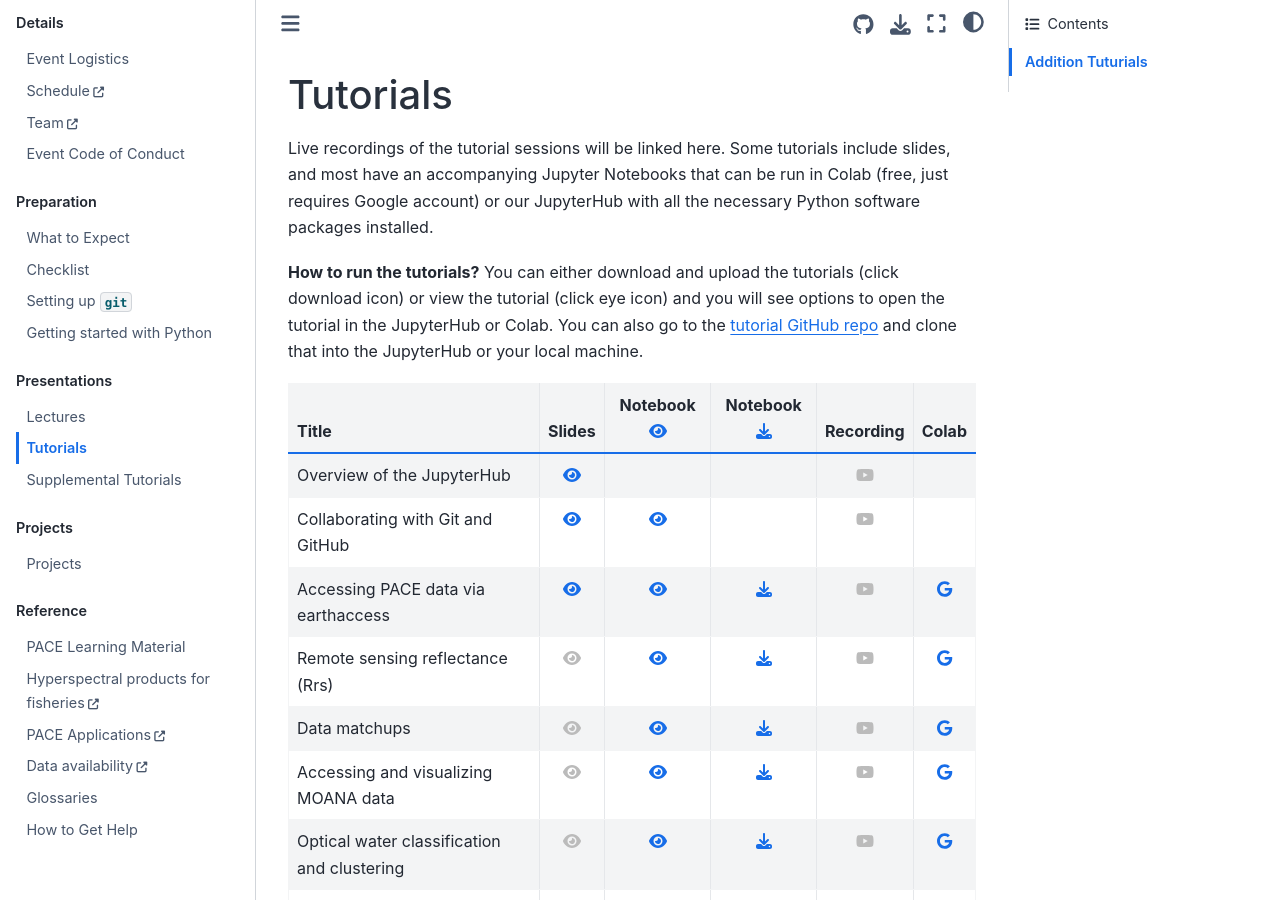
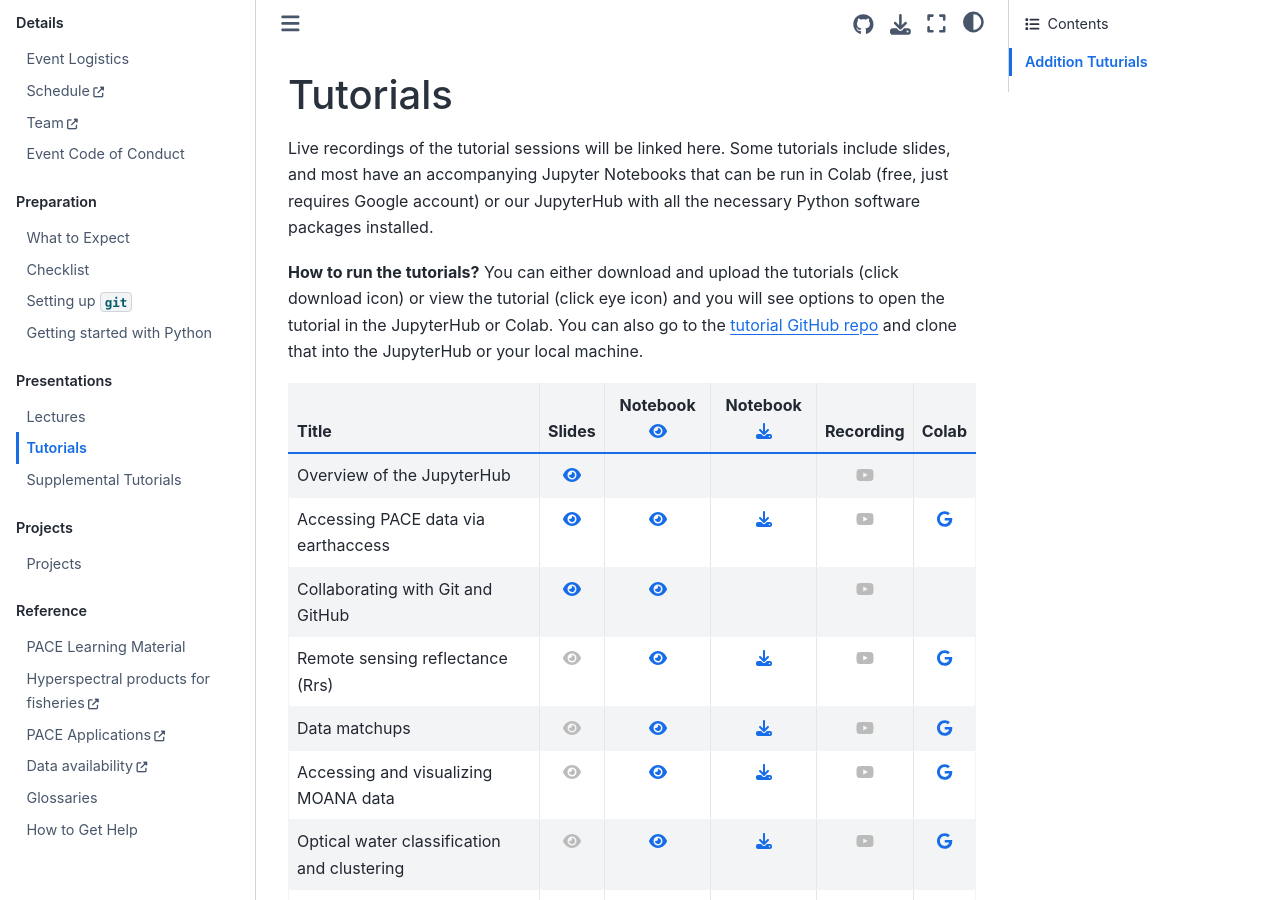
Before and after one commit to fish-pace/hackweek-2025, a Jupyter Book: the page built from book/presentations/tutorials.md, in a window 1280 px wide and 900 px high. Built offline with Jupyter Book 1.0.4 settings and Sphinx 7.4.7 and the Sphinx Book theme 1.1.4, drawn with Linux system fonts in a browser that asks for light colours.

```diff
--- a/book/presentations/tutorials.md
+++ b/book/presentations/tutorials.md
@@ -9,8 +9,8 @@ JupyterHub with all the necessary Python software packages installed.
 | Title | Slides | Notebook {{ l1 }} | Notebook {{ d1 }} | Recording | Colab |
 | :---- | :----: | :------: | :-------: |  :-------: | :-------:|
 | Overview of the JupyterHub                  | [{{ l1 }}][jh-l]      |    |     |  [{{ v0 }}][jh-v]  | |
+| Accessing PACE data via earthaccess | [{{ l1 }}][ed-l] | [{{ l1 }}][ed-n] | <a href="notebooks/pace_earthdata_access.ipynb" download>{{ d1 }}</a> | [{{ v0 }}][ed-v] |  [{{ c1 }}][ed-c] |
 | Collaborating with Git and GitHub   | [{{ l1 }}][git-l]   |  [{{ l1 }}][git-n]  |     |  [{{ v0 }}][git-v]  |  |
-| Accessing PACE data via earthaccess | [{{ l1 }}][ed-l] | [{{ l1 }}][ed-n] | <a href="notebooks/pace_earthdata_access.ipynb" download>{{ d1 }}</a> | [{{ v0 }}][ed-v] |  [{{ c1 }}][ed-c] |
 | Remote sensing reflectance (Rrs)  | [{{ l0 }}][rrs-l]   | [{{ l1 }}][rrs-n] |  <a href="notebooks/vizualization_rrs.ipynb" download>{{ d1 }}</a> |  [{{ v0 }}][rrs-v] | [{{ c1 }}][rrs-c] |
 | Data matchups | [{{ l0 }}][mu-l]   | [{{ l1 }}][mu-n] |  <a href="notebooks/matchups.ipynb" download>{{ d1 }}</a> |  [{{ v0 }}][mu-v] | [{{ c1 }}][mu-c] |
 | Accessing and visualizing MOANA data  | [{{ l0 }}][moana-l]   | [{{ l1 }}][moana-n] |  <a href="notebooks/vizualization_moana.ipynb" download>{{ d1 }}</a> |  [{{ v0 }}][moana-v] |  [{{ c1 }}][moana-c] |
```
